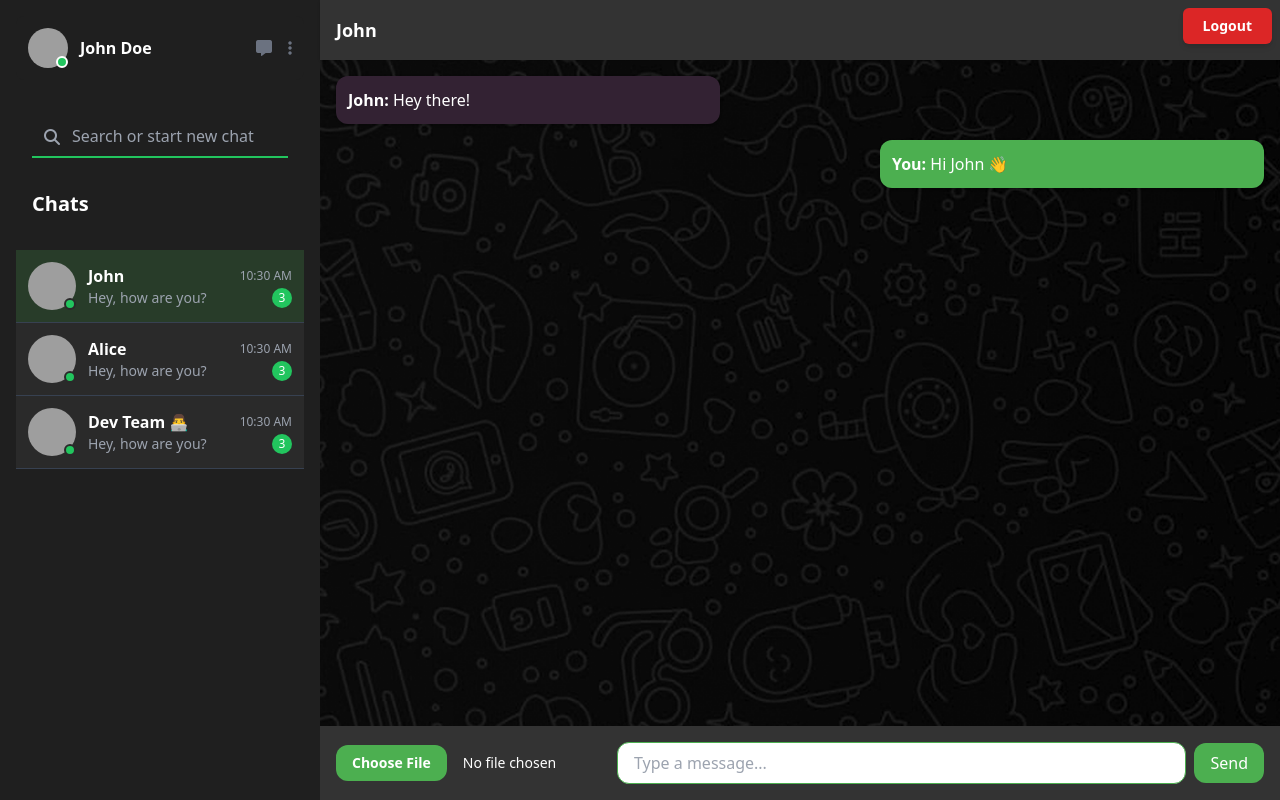
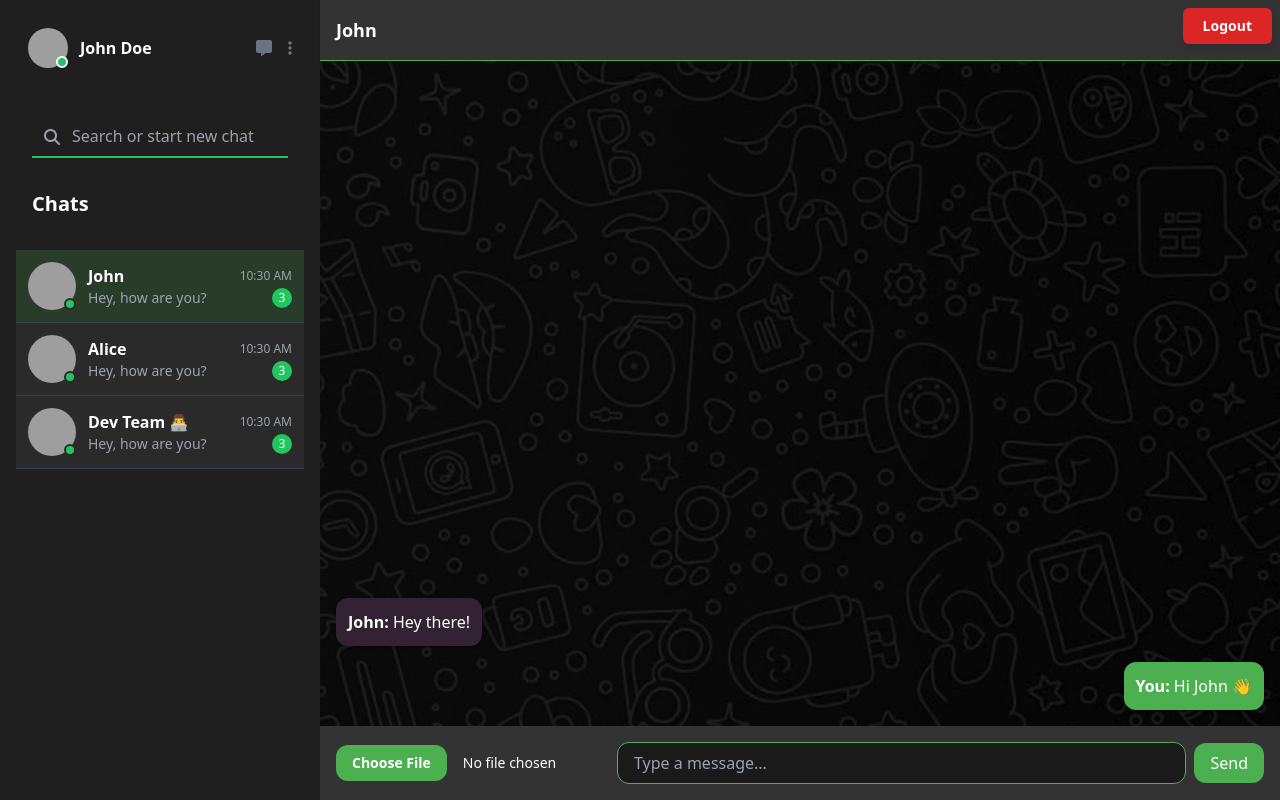
Before and after one commit to ahsan123-png/linkup-chat, a React (Vite) app: page /chat in a window 1280 px wide. Both pictures are taken after typing "Sample", "Sample123" into the empty fields and a click on the button "Login". Built offline with nearby package versions, Linux system fonts and the light colour scheme; grey boxes are pictures that could not be loaded.

Commit message:
Enhance ChatWindow component: add file handling, improve message display, and update UI elementse

```diff
--- a/src/components/ChatWindow.jsx
+++ b/src/components/ChatWindow.jsx
@@ -1,12 +1,24 @@
-import React, { useState } from 'react';
+import React, { useState, useRef, useEffect } from 'react';
 
-// Props used: `user`, `messages`, `onSend`, `members`
+// Props:
+// - `user`: string – the current user's name
+// - `messages`: array – all messages to display
+// - `onSend`: function – handles sending a message
+// - `members`: array – group or chat members
 export default function ChatWindow({ user, messages = [], onSend, members = [] }) {
   const [input, setInput] = useState('');
   const [file, setFile] = useState(null);
   const [previewUrl, setPreviewUrl] = useState('');
 
-  // 🔄 Handles file selection and generates preview URL
+  // 🧷 Reference to the bottom of the message list
+  const bottomRef = useRef(null);
+
+  // 📜 Scroll to the newest message when `messages` change
+  useEffect(() => {
+    bottomRef.current?.scrollIntoView({ behavior: 'smooth' });
+  }, [messages]);
+
+  // 📁 Handle file selection and preview generation
   const handleFileChange = (e) => {
     const selected = e.target.files[0];
     if (!selected) return;
@@ -15,18 +27,18 @@ export default function ChatWindow({ user, messages = [], onSend, members = [] }
     setPreviewUrl(URL.createObjectURL(selected));
   };
 
-  // ✉️ Constructs the message object and calls the `onSend` prop
+  // 📤 Send message object via `onSend` prop
   const sendMessage = () => {
     if (input.trim() === '' && !file) return;
 
     const message = {
-      sender: 'You',                // Static value for now
-      text: input.trim(),          // User input text
-      file: file ? previewUrl : null,  // Preview URL for image/video
-      fileType: file?.type || null,    // File MIME type (e.g., image/jpeg)
+      sender: 'You',
+      text: input.trim(),
+      file: file ? previewUrl : null,
+      fileType: file?.type || null,
     };
 
-    onSend(message); // 🔧 Prop function passed from parent, triggers message send logic
+    onSend(message);
     setInput('');
     setFile(null);
     setPreviewUrl('');
@@ -34,27 +46,29 @@ export default function ChatWindow({ user, messages = [], onSend, members = [] }
 
   return (
     <div className="flex flex-col flex-1 bg-[url('./img/whatsapp-bg.png')] bg-cover bg-center">
-      {/* 👤 Header displaying the current user's name and group members */}
-      <div className="bg-[#333333] shadow p-4 border-border-[#4CAF50] flex items-center justify-between">
+
+      {/* 👤 Header: displays current user and members */}
+      <div className="bg-[#333333] shadow p-4 flex items-center justify-between border-b border-[#4CAF50]">
         <div className="flex flex-col">
-          <h3 className="font-semibold text-lg text-white">{user}</h3> {/* 🧠 `user` prop shown here */}
+          <h3 className="font-semibold text-lg text-white">{user}</h3>
           {members.length > 0 && (
             <span className="text-sm text-gray-100">
-              Members: {members.join(', ')} {/* 👥 `members` prop used to list names */}
+              Members: {members.join(', ')}
             </span>
           )}
         </div>
       </div>
 
-      {/* 💬 Message list displayed from the `messages` prop */}
-      <div className="flex-1 p-4 overflow-y-auto space-y-4">
-        {messages.map((msg, index) => (   // 📦 `messages` prop iterated to render chat bubbles
+      {/* 💬 Messages Area */}
+      <div className="flex-1 overflow-y-auto flex flex-col-reverse p-4 space-y-4 space-y-reverse">
+  {/* Render messages in reverse order */}
+  {[...messages].reverse().map((msg, index) => (
     <div
       key={index}
       className={`p-3 rounded-xl shadow max-w-sm ${
         msg.sender === 'You'
           ? 'bg-[#4CAF50] text-white ml-auto'
-                : 'bg-[#332233] text-white'
+          : 'bg-[#332233] text-white mr-auto'
       }`}
     >
       <p><strong>{msg.sender}:</strong> {msg.text}</p>
@@ -66,10 +80,13 @@ export default function ChatWindow({ user, messages = [], onSend, members = [] }
       )}
     </div>
   ))}
+  <div ref={bottomRef} />
 </div>
 
-      {/* 📝 Input section with file preview and message field */}
+      {/* 📝 Input Section */}
       <div className="p-4 bg-[#333333] flex flex-col gap-2">
+
+        {/* 📸 Preview of selected media */}
         {previewUrl && (
           <div className="relative w-fit">
             {file.type.startsWith('image') ? (
@@ -89,7 +106,7 @@ export default function ChatWindow({ user, messages = [], onSend, members = [] }
           </div>
         )}
 
-        {/* 🧾 Text and file inputs for message creation */}
+        {/* ✍️ Message Input + 📁 File Upload */}
         <div className="flex items-center gap-2">
           <input
             type="file"
@@ -100,14 +117,14 @@ export default function ChatWindow({ user, messages = [], onSend, members = [] }
           <input
             type="text"
             placeholder="Type a message..."
-            className="flex-1 border border-[#4CAF50] rounded-xl px-4 py-2 outline-none"
+            className="flex-1 border border-[#4CAF50] rounded-xl px-4 py-2 outline-none text-white bg-[#1a1a1a] placeholder-gray-400"
             value={input}
             onChange={(e) => setInput(e.target.value)}
-            onKeyDown={(e) => e.key === 'Enter' && sendMessage()} // ⌨️ Enter sends message
+            onKeyDown={(e) => e.key === 'Enter' && sendMessage()}
           />
           <button
             onClick={sendMessage}
-            className="bg-[#4CAF50] text-white px-4 py-2 rounded-xl"
+            className="bg-[#4CAF50] text-white px-4 py-2 rounded-xl hover:bg-[#45a049] transition"
           >
             Send
           </button>
```
Lines whose indentation alone changed are shown as unchanged.
